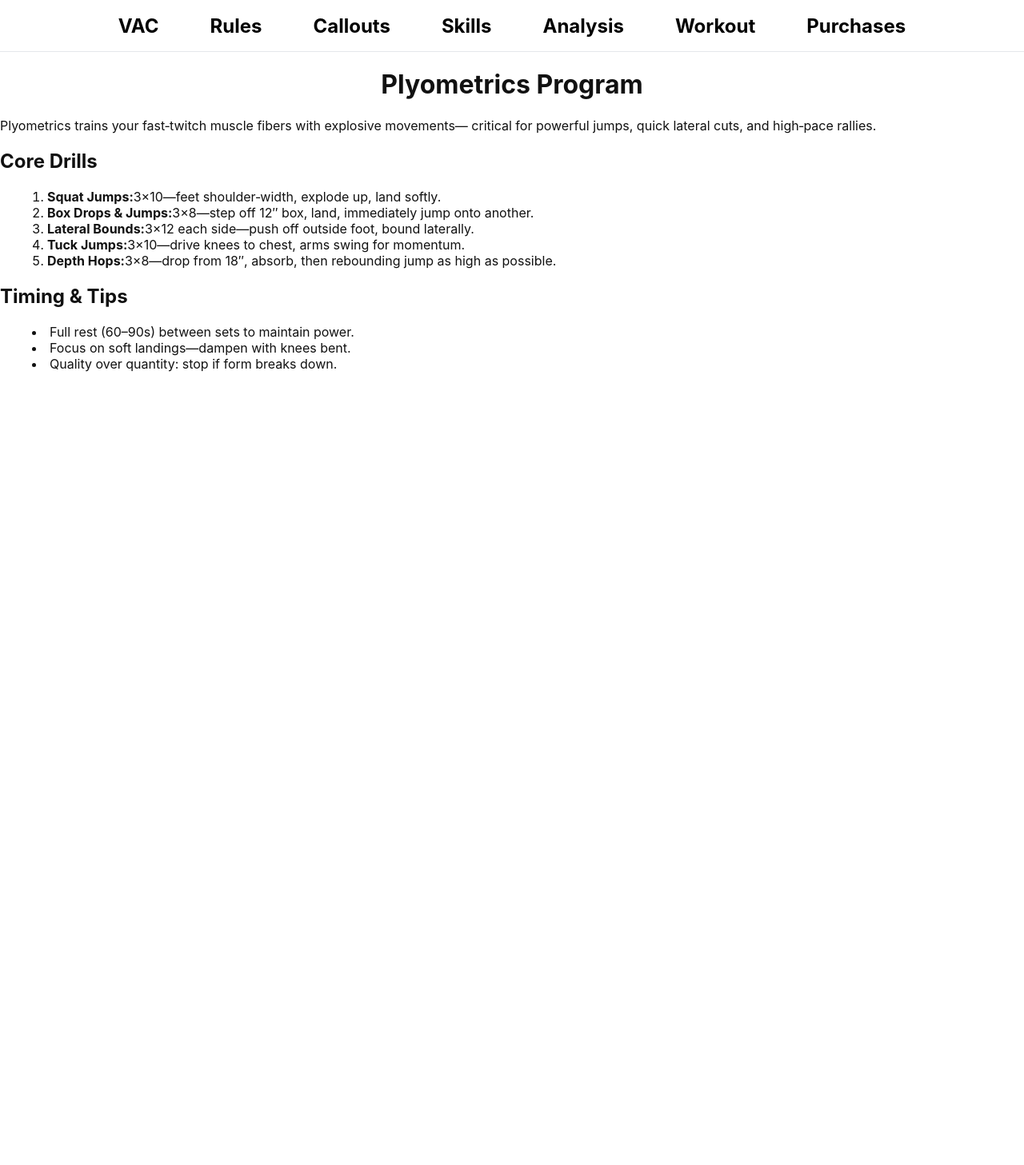
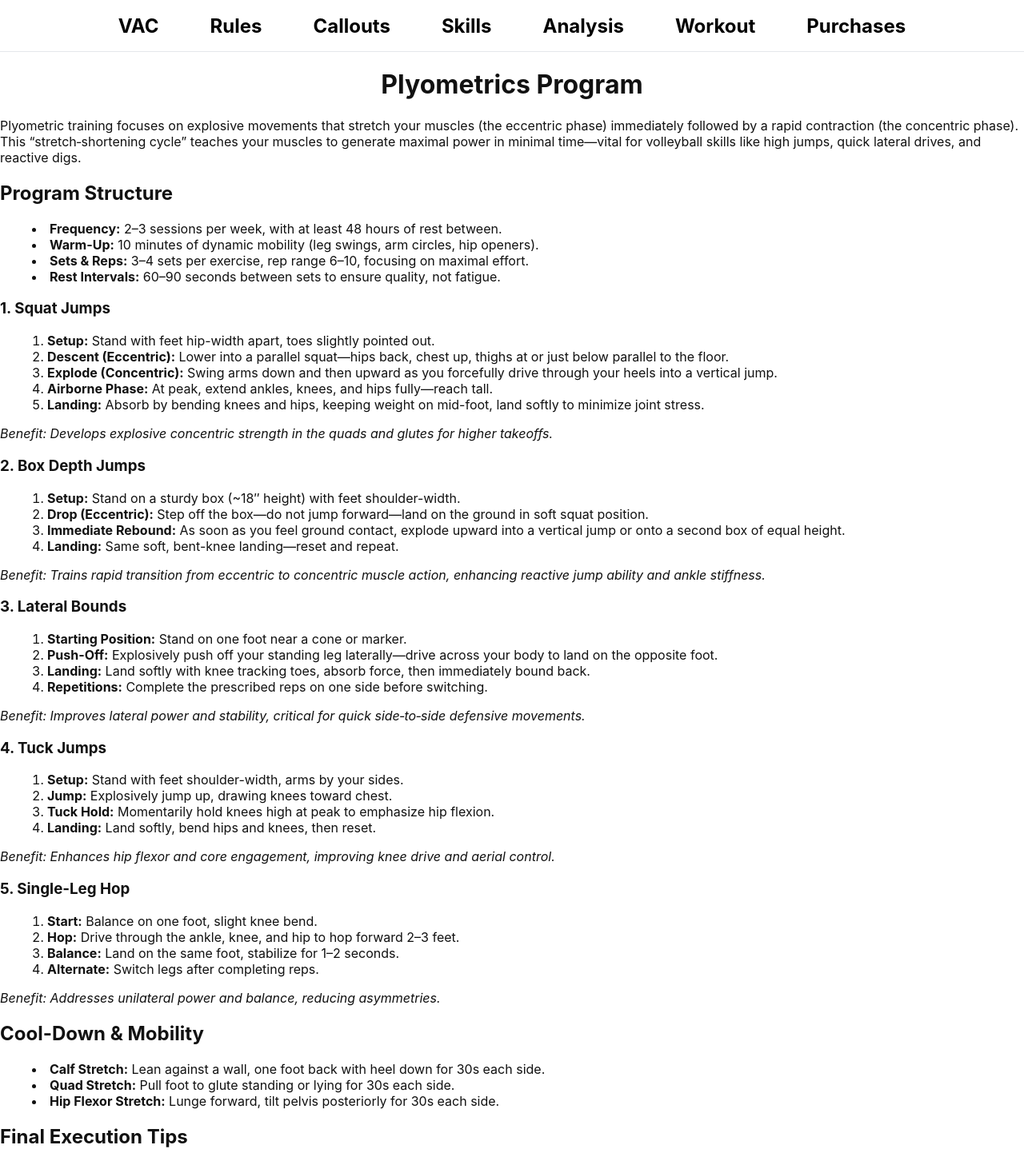
Before and after one commit to blueweriy/volleyball-ai-website, a React (Vite) app: page /workout/plyometrics in a window 1280 px wide. Shown: the top 1457 px of the page at 80% size. Before the commit the page ends 886 px from the top, so only its background shows below. Built offline with nearby package versions, Linux system fonts and the light colour scheme.

Commit message:
Update Plyometrics.jsx

```diff
--- a/src/pages/workout/Plyometrics.jsx
+++ b/src/pages/workout/Plyometrics.jsx
@@ -1,54 +1,190 @@
+// src/pages/workout/Plyometrics.jsx
 import React from "react";
 
 export default function Plyometrics() {
   return (
     <div className="bg-white text-gray-900 py-16 px-8 lg:px-20 max-w-4xl mx-auto leading-relaxed">
-      <h1 className="font-serif text-4xl font-bold mb-6 text-center">
+      {/* Page Title */}
+      <h1 className="font-serif text-4xl font-bold mb-8 text-center">
         Plyometrics Program
       </h1>
 
-      {/* Intro */}
+      {/* Introduction */}
       <section className="mb-12">
         <p className="text-lg text-gray-700">
-          Plyometrics trains your fast‐twitch muscle fibers with explosive movements—
-          critical for powerful jumps, quick lateral cuts, and high‐pace rallies.
+          Plyometric training focuses on explosive movements that stretch your
+          muscles (the eccentric phase) immediately followed by a rapid contraction
+          (the concentric phase). This “stretch‐shortening cycle” teaches your muscles
+          to generate maximal power in minimal time—vital for volleyball skills like
+          high jumps, quick lateral drives, and reactive digs.
         </p>
       </section>
 
-      {/* Drill List */}
+      {/* Program Structure */}
       <section className="mb-12">
-        <h2 className="text-2xl font-semibold mb-4">Core Drills</h2>
-        <ul className="list-decimal list-inside space-y-3">
+        <h2 className="text-2xl font-semibold mb-4">Program Structure</h2>
+        <ul className="list-disc list-inside space-y-2 text-lg">
           <li>
-            <strong>Squat Jumps:</strong>
-            3×10—feet shoulder‐width, explode up, land softly.
+            <strong>Frequency:</strong> 2–3 sessions per week, with at least 48 hours of rest between.
           </li>
           <li>
-            <strong>Box Drops & Jumps:</strong>
-            3×8—step off 12″ box, land, immediately jump onto another.
+            <strong>Warm-Up:</strong> 10 minutes of dynamic mobility (leg swings, arm circles, hip openers).
           </li>
           <li>
-            <strong>Lateral Bounds:</strong>
-            3×12 each side—push off outside foot, bound laterally.
+            <strong>Sets & Reps:</strong> 3–4 sets per exercise, rep range 6–10, focusing on maximal effort.
           </li>
           <li>
-            <strong>Tuck Jumps:</strong>
-            3×10—drive knees to chest, arms swing for momentum.
-          </li>
-          <li>
-            <strong>Depth Hops:</strong>
-            3×8—drop from 18″, absorb, then rebounding jump as high as possible.
+            <strong>Rest Intervals:</strong> 60–90 seconds between sets to ensure quality, not fatigue.
           </li>
         </ul>
       </section>
 
-      {/* Tips */}
+      {/* Drill 1 */}
+      <section className="mb-12">
+        <h3 className="text-xl font-semibold mb-3">1. Squat Jumps</h3>
+        <ol className="list-decimal list-inside space-y-2 text-lg">
+          <li>
+            <strong>Setup:</strong> Stand with feet hip-width apart, toes slightly pointed out.
+          </li>
+          <li>
+            <strong>Descent (Eccentric):</strong> Lower into a parallel squat—hips back, chest up,
+            thighs at or just below parallel to the floor.
+          </li>
+          <li>
+            <strong>Explode (Concentric):</strong> Swing arms down and then upward as you forcefully
+            drive through your heels into a vertical jump.
+          </li>
+          <li>
+            <strong>Airborne Phase:</strong> At peak, extend ankles, knees, and hips fully—reach tall.
+          </li>
+          <li>
+            <strong>Landing:</strong> Absorb by bending knees and hips, keeping weight on mid-foot,
+            land softly to minimize joint stress.
+          </li>
+        </ol>
+        <p className="mt-3 text-gray-600 italic text-sm">
+          <em>Benefit:</em> Develops explosive concentric strength in the quads and glutes for higher takeoffs.
+        </p>
+      </section>
+
+      {/* Drill 2 */}
+      <section className="mb-12">
+        <h3 className="text-xl font-semibold mb-3">2. Box Depth Jumps</h3>
+        <ol className="list-decimal list-inside space-y-2 text-lg">
+          <li>
+            <strong>Setup:</strong> Stand on a sturdy box (~18″ height) with feet shoulder-width.
+          </li>
+          <li>
+            <strong>Drop (Eccentric):</strong> Step off the box—do not jump forward—land on the ground
+            in soft squat position.
+          </li>
+          <li>
+            <strong>Immediate Rebound:</strong> As soon as you feel ground contact, explode upward
+            into a vertical jump or onto a second box of equal height.
+          </li>
+          <li>
+            <strong>Landing:</strong> Same soft, bent-knee landing—reset and repeat.
+          </li>
+        </ol>
+        <p className="mt-3 text-gray-600 italic text-sm">
+          <em>Benefit:</em> Trains rapid transition from eccentric to concentric muscle action,
+          enhancing reactive jump ability and ankle stiffness.
+        </p>
+      </section>
+
+      {/* Drill 3 */}
+      <section className="mb-12">
+        <h3 className="text-xl font-semibold mb-3">3. Lateral Bounds</h3>
+        <ol className="list-decimal list-inside space-y-2 text-lg">
+          <li>
+            <strong>Starting Position:</strong> Stand on one foot near a cone or marker.
+          </li>
+          <li>
+            <strong>Push-Off:</strong> Explosively push off your standing leg laterally—drive
+            across your body to land on the opposite foot.
+          </li>
+          <li>
+            <strong>Landing:</strong> Land softly with knee tracking toes, absorb force, then
+            immediately bound back.
+          </li>
+          <li>
+            <strong>Repetitions:</strong> Complete the prescribed reps on one side before switching.
+          </li>
+        </ol>
+        <p className="mt-3 text-gray-600 italic text-sm">
+          <em>Benefit:</em> Improves lateral power and stability, critical for quick side‐to‐side
+          defensive movements.
+        </p>
+      </section>
+
+      {/* Drill 4 */}
+      <section className="mb-12">
+        <h3 className="text-xl font-semibold mb-3">4. Tuck Jumps</h3>
+        <ol className="list-decimal list-inside space-y-2 text-lg">
+          <li>
+            <strong>Setup:</strong> Stand with feet shoulder-width, arms by your sides.
+          </li>
+          <li>
+            <strong>Jump:</strong> Explosively jump up, drawing knees toward chest.
+          </li>
+          <li>
+            <strong>Tuck Hold:</strong> Momentarily hold knees high at peak to emphasize hip flexion.
+          </li>
+          <li>
+            <strong>Landing:</strong> Land softly, bend hips and knees, then reset.
+          </li>
+        </ol>
+        <p className="mt-3 text-gray-600 italic text-sm">
+          <em>Benefit:</em> Enhances hip flexor and core engagement, improving knee drive and
+          aerial control.
+        </p>
+      </section>
+
+      {/* Drill 5 */}
+      <section className="mb-12">
+        <h3 className="text-xl font-semibold mb-3">5. Single-Leg Hop</h3>
+        <ol className="list-decimal list-inside space-y-2 text-lg">
+          <li>
+            <strong>Start:</strong> Balance on one foot, slight knee bend.
+          </li>
+          <li>
+            <strong>Hop:</strong> Drive through the ankle, knee, and hip to hop forward 2–3 feet.
+          </li>
+          <li>
+            <strong>Balance:</strong> Land on the same foot, stabilize for 1–2 seconds.
+          </li>
+          <li>
+            <strong>Alternate:</strong> Switch legs after completing reps.
+          </li>
+        </ol>
+        <p className="mt-3 text-gray-600 italic text-sm">
+          <em>Benefit:</em> Addresses unilateral power and balance, reducing asymmetries.
+        </p>
+      </section>
+
+      {/* Cool-Down */}
+      <section className="mb-12">
+        <h2 className="text-2xl font-semibold mb-4">Cool-Down & Mobility</h2>
+        <ul className="list-disc list-inside space-y-2 text-lg">
+          <li>
+            <strong>Calf Stretch:</strong> Lean against a wall, one foot back with heel down for 30s each side.
+          </li>
+          <li>
+            <strong>Quad Stretch:</strong> Pull foot to glute standing or lying for 30s each side.
+          </li>
+          <li>
+            <strong>Hip Flexor Stretch:</strong> Lunge forward, tilt pelvis posteriorly for 30s each side.
+          </li>
+        </ul>
+      </section>
+
+      {/* Final Tips */}
       <section>
-        <h2 className="text-2xl font-semibold mb-4">Timing & Tips</h2>
-        <ul className="list-disc list-inside space-y-2">
-          <li>Full rest (60–90s) between sets to maintain power.</li>
-          <li>Focus on soft landings—dampen with knees bent.</li>
-          <li>Quality over quantity: stop if form breaks down.</li>
+        <h2 className="text-2xl font-semibold mb-4">Final Execution Tips</h2>
+        <ul className="list-disc list-inside space-y-2 text-lg">
+          <li>Maintain full attention—plyometrics require focus on each rep for safety and effectiveness.</li>
+          <li>If form deteriorates (e.g., knees collapse), reduce reps or rest longer.</li>
+          <li>Log jump heights or distance to track progress over weeks.</li>
         </ul>
       </section>
     </div>
```
